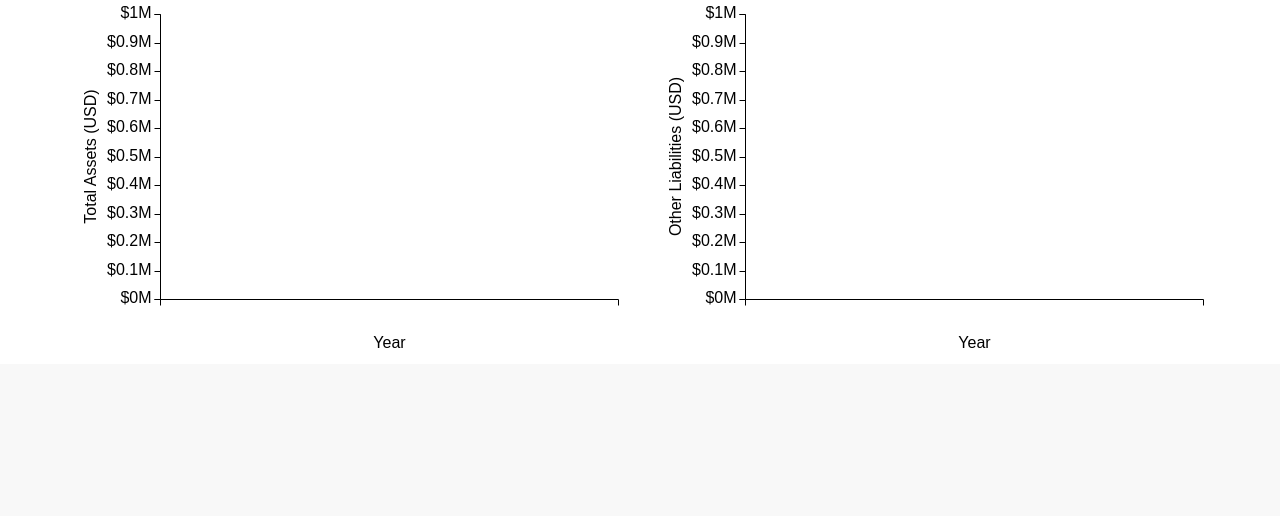
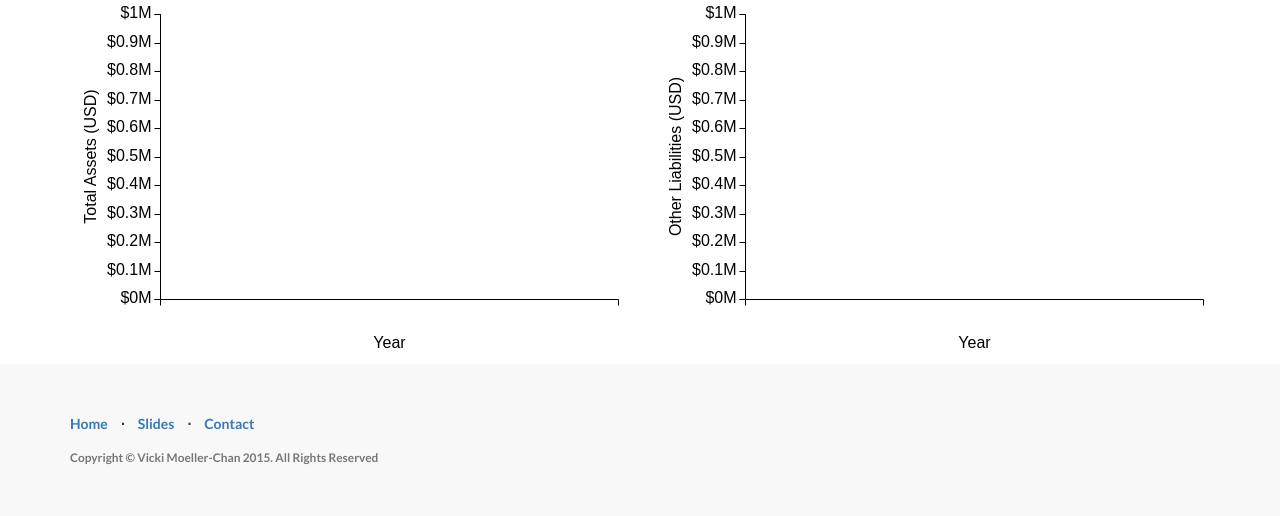
Before and after one commit to vmchan/Insight, a Flask app: template app/templates/output.html in a window 1280 px wide. Shown: the part 1216-1732 px from the top of the page. Before the commit the page ends 1564 px from the top, so only its background shows below. Run offline with Flask 2, Linux system fonts and the light colour scheme; the template is opened without the code that fills it, so the values that code supplies are empty; some libraries are stand-ins or nearby versions.

Commit message:
Adding footer to output page and image to contact page

```diff
--- a/app/templates/contact.html
+++ b/app/templates/contact.html
@@ -49,9 +49,6 @@
             <div class="collapse navbar-collapse" id="bs-example-navbar-collapse-1">
                 <ul class="nav navbar-nav navbar-right">
                     <li>
-                        <a href="/about">About</a>
-                    </li>
-                    <li>
                         <a href="https://slides.com/vmchan/insightdatascienceweek3/">Slides</a>
                     </li>
                     <li>
@@ -72,7 +69,10 @@
             <div class="row">
                 <div class="col-lg-12">
                     <div class="intro-message">
+                        <img src="../static/img/Vicki.jpg" class="img-circle" width="100" height="100">
+
                         <h2>Connect to Vicki to learn more:</h2>
+
                         <ul class="list-inline intro-social-buttons">
                             <li>
                                 <a href="https://github.com/vmchan" class="btn btn-default btn-lg"><i class="fa fa-github fa-fw"></i> <span class="network-name">Github</span></a>
--- a/app/templates/output.html
+++ b/app/templates/output.html
@@ -400,6 +400,31 @@
         </div>
       </div>
 
+
+       <!-- Footer -->
+    <footer>
+        <div class="container">
+            <div class="row">
+                <div class="col-lg-12">
+                    <ul class="list-inline">
+                        <li>
+                            <a href="#">Home</a>
+                        </li>
+                        <li class="footer-menu-divider">&sdot;</li>
+                        <li>
+                            <a href="/slides">Slides</a>
+                        </li>
+                        <li class="footer-menu-divider">&sdot;</li>
+                        <li>
+                            <a href="/contact">Contact</a>
+                        </li>
+                    </ul>
+                    <p class="copyright text-muted small">Copyright &copy; Vicki Moeller-Chan 2015. All Rights Reserved</p>
+                </div>
+            </div>
+        </div>
+    </footer>
+
       <script src="https://code.jquery.com/jquery-1.10.2.min.js"></script>
       <script src="static/js/bootstrap.min.js"></script>
 
```
Also changed, not shown: app/static/img/Vicki.jpg (added).
